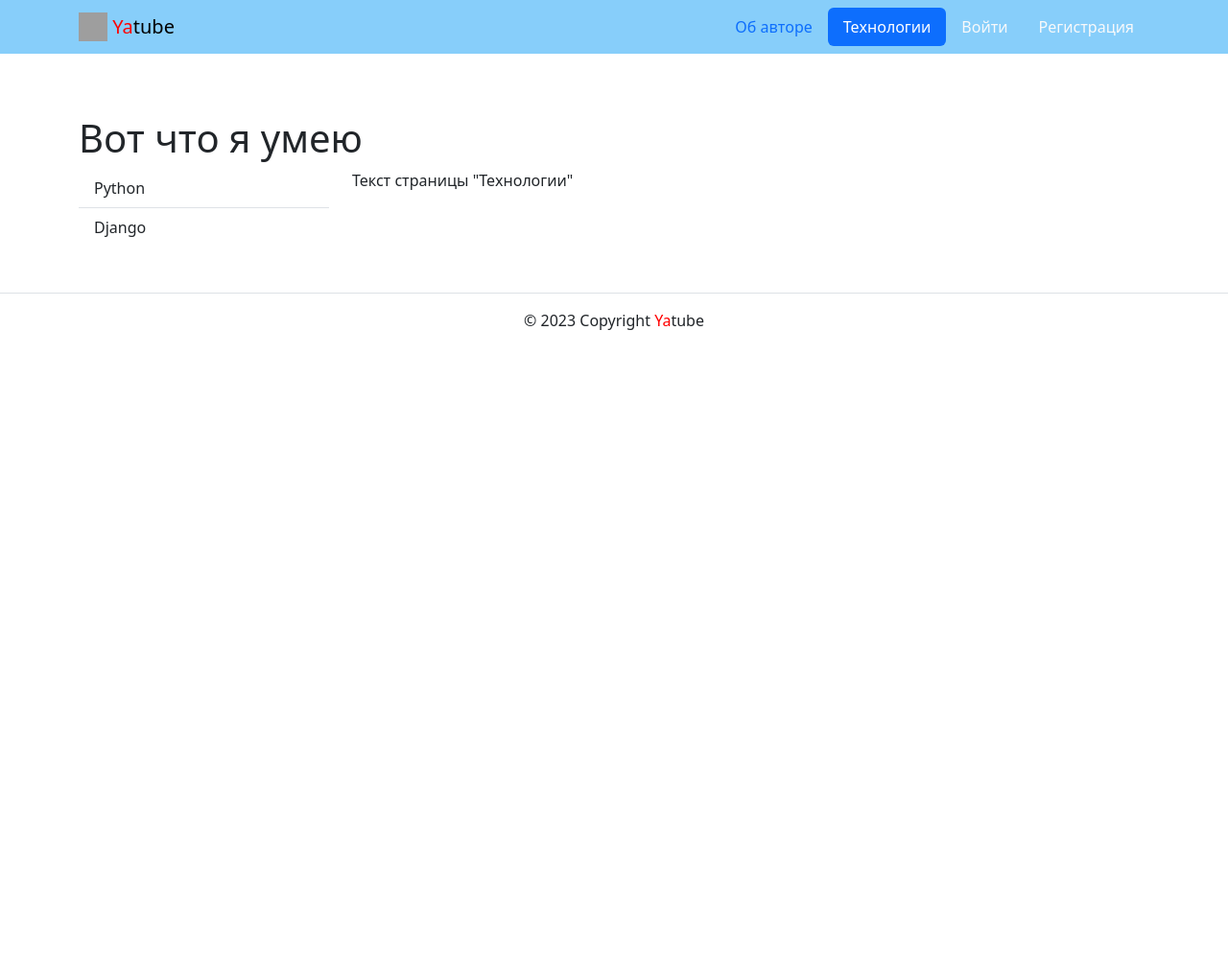
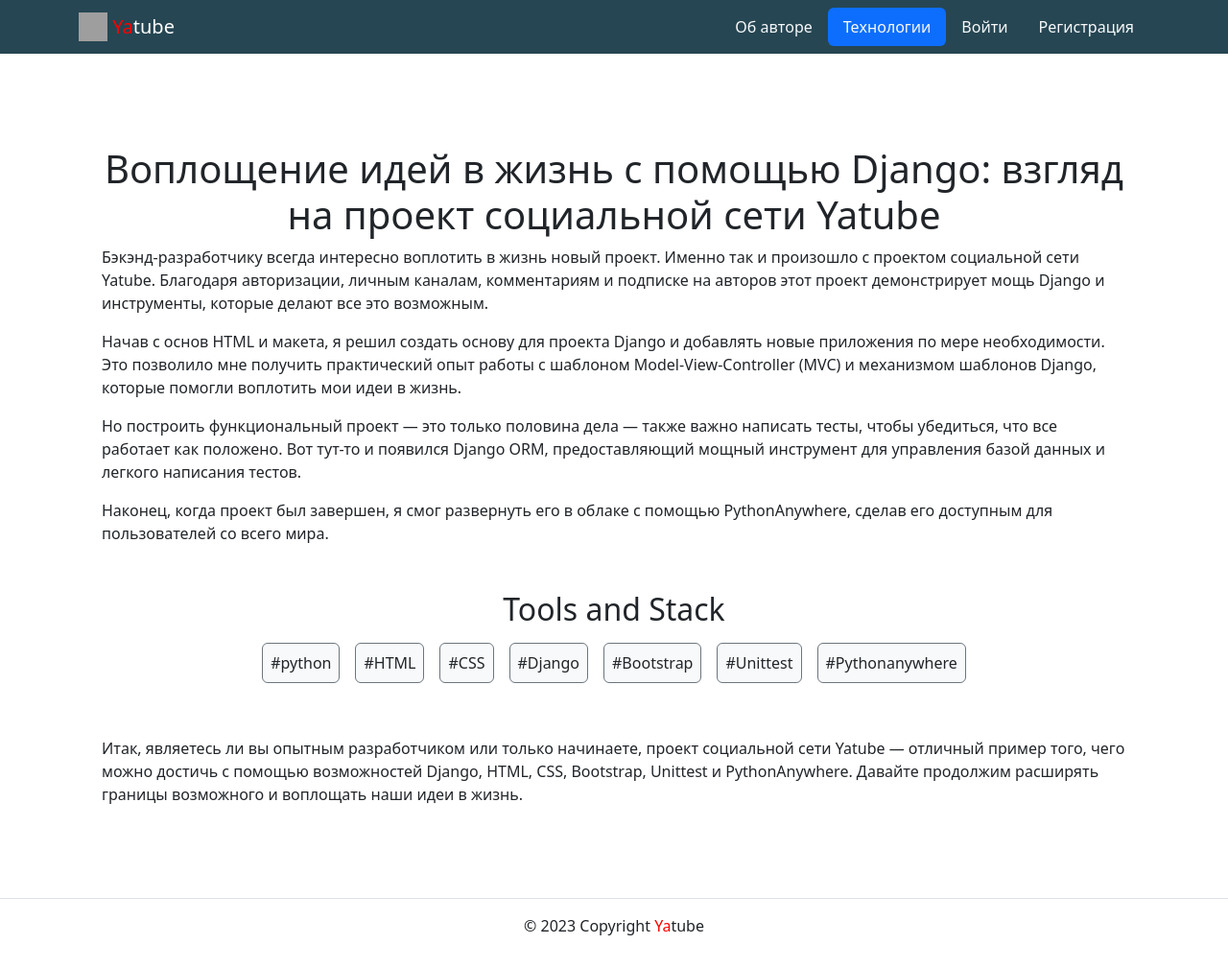
Before and after one commit to AI-Stratov/Yatube-blogpost-project, a Django app: page /about/tech/ in a window 1280 px wide. Shown: the whole page at 96% size. Before the commit the page ends 344 px from the top, so only its background shows below. Run offline with Django 3.2, Linux system fonts and the light colour scheme; some libraries are stand-ins or nearby versions; grey boxes are pictures that could not be loaded.

Commit message:
templates: new styles

```diff
--- a/yatube/posts/models.py
+++ b/yatube/posts/models.py
@@ -78,13 +78,13 @@
     user = models.ForeignKey(
         User,
         on_delete=models.CASCADE,
-        verbose_name='Автор',
+        verbose_name='Подписчик',
         related_name='follower',
     )
     author = models.ForeignKey(
         User,
         on_delete=models.CASCADE,
-        verbose_name='Подписчик',
+        verbose_name='Автор',
         related_name='following'
     )
 
--- a/yatube/templates/about/tech.html
+++ b/yatube/templates/about/tech.html
@@ -3,16 +3,23 @@
   Технологии
 {% endblock title %}
 {% block content %}
-  <div class="row">
-    <h1>Вот что я умею</h1>
-    <aside class="col-12 col-md-3">
-      <ul class="list-group list-group-flush">
-        <li class="list-group-item">Python</li>
-        <li class="list-group-item">Django</li>
-      </ul>
-    </aside>
-    <article class="col-12 col-md-9">
-      <p>Текст страницы "Технологии"</p>
-    </article>
+  <div class="container my-5">
+    <div class="container my-5">
+      <h1 class="text-center">Воплощение идей в жизнь с помощью Django: взгляд на проект социальной сети Yatube</h1>
+      <p>Бэкэнд-разработчику всегда интересно воплотить в жизнь новый проект. Именно так и произошло с проектом социальной сети Yatube. Благодаря авторизации, личным каналам, комментариям и подписке на авторов этот проект демонстрирует мощь Django и инструменты, которые делают все это возможным.</p>
+      <p>Начав с основ HTML и макета, я решил создать основу для проекта Django и добавлять новые приложения по мере необходимости. Это позволило мне получить практический опыт работы с шаблоном Model-View-Controller (MVC) и механизмом шаблонов Django, которые помогли воплотить мои идеи в жизнь.</p>
+      <p>Но построить функциональный проект — это только половина дела — также важно написать тесты, чтобы убедиться, что все работает как положено. Вот тут-то и появился Django ORM, предоставляющий мощный инструмент для управления базой данных и легкого написания тестов.</p>
+      <p>Наконец, когда проект был завершен, я смог развернуть его в облаке с помощью PythonAnywhere, сделав его доступным для пользователей со всего мира.</p>
+      <h2 class="text-center mt-5">Tools and Stack</h2>
+      <div class="d-flex justify-content-center mb-5">
+        <div class="p-2 bg-light border border-secondary rounded m-2">#python</div>
+        <div class="p-2 bg-light border border-secondary rounded m-2">#HTML</div>
+        <div class="p-2 bg-light border border-secondary rounded m-2">#CSS</div>
+        <div class="p-2 bg-light border border-secondary rounded m-2">#Django</div>
+        <div class="p-2 bg-light border border-secondary rounded m-2">#Bootstrap</div>
+        <div class="p-2 bg-light border border-secondary rounded m-2">#Unittest</div>
+        <div class="p-2 bg-light border border-secondary rounded m-2">#Pythonanywhere</div>
+      </div>
+      <p>Итак, являетесь ли вы опытным разработчиком или только начинаете, проект социальной сети Yatube — отличный пример того, чего можно достичь с помощью возможностей Django, HTML, CSS, Bootstrap, Unittest и PythonAnywhere. Давайте продолжим расширять границы возможного и воплощать наши идеи в жизнь.</p>
   </div>
 {% endblock content %}
--- a/yatube/templates/base.html
+++ b/yatube/templates/base.html
@@ -19,6 +19,15 @@
     <meta name="msapplication-TileColor" content="#000">
     <meta name="theme-color" content="#ffffff">
     <link rel="stylesheet" href="{% static 'css/bootstrap.min.css' %}">
+
+    <script src="https://code.jquery.com/jquery-3.6.0.min.js"
+    integrity="sha256-/xUj+3OJU5yExlq6GSYGSHk7tPXikynS7ogEvDej/m4="
+    crossorigin="anonymous">
+    </script>
+    <script src="https://cdnjs.cloudflare.com/ajax/libs/popper.js/2.6.0/umd/popper.min.js" integrity="sha512-BmM0/BQlqh02wuK5Gz9yrbe7VyIVwOzD1o40yi1IsTjriX/NGF37NyXHfmFzIlMmoSIBXgqDiG1VNU6kB5dBbA==" crossorigin="anonymous">
+    </script>
+    <script src="https://stackpath.bootstrapcdn.com/bootstrap/4.5.2/js/bootstrap.min.js" integrity="sha384-B4gt1jrGC7Jh4AgTPSdUtOBvfO8shuf57BaghqFfPlYxofvL8/KUEfYiJOMMV+rV" crossorigin="anonymous"></script>
+
     <title>
       {% block title %}
       {% endblock title %}
--- a/yatube/templates/includes/header.html
+++ b/yatube/templates/includes/header.html
@@ -1,6 +1,6 @@
 {% load static %}
 <header>
-  <nav class="navbar navbar-light" style="background-color: lightskyblue">
+  <nav class="navbar navbar-dark" style="background-color: #264653;">
     <div class="container">
       <a class="navbar-brand" href="{% url 'posts:index' %}">
         <img src="{% static 'img/logo.png' %}" width="30" height="30" class="d-inline-block align-top" alt="">
@@ -9,23 +9,14 @@
       <ul class="nav nav-pills">
         {% with request.resolver_match.view_name as view_name %}
         <li class="nav-item">
-          <a class="nav-link {% if view_name  == 'about:author' %}active{% endif %}" href="{% url 'about:author' %}">Об авторе</a>
+          <a class="nav-link link-light {% if view_name  == 'about:author' %}active{% endif %}" href="{% url 'about:author' %}">Об авторе</a>
         </li>
         <li class="nav-item">
-          <a class="nav-link {% if view_name  == 'about:tech' %}active{% endif %}" href="{% url 'about:tech' %}">Технологии</a>
+          <a class="nav-link link-light {% if view_name  == 'about:tech' %}active{% endif %}" href="{% url 'about:tech' %}">Технологии</a>
         </li>
         {% if user.is_authenticated %}
         <li class="nav-item">
-          <a class="nav-link {% if view_name  == 'posts:post_create' %}active{% endif %}" href="{% url  'posts:post_create' %}">Новая запись</a>
-        </li>
-        <li class="nav-item">
-          <a class="nav-link {% if view_name  == 'posts:profile' %}active{% endif %}" href="{% url  'posts:profile' user %}">{{ user.username }}</a>
-        </li>
-        <li class="nav-item">
-          <a class="nav-link link-light {% if view_name  == 'users:password_change' %}active{% endif %}" href="{% url 'users:password_change' %}">Изменить пароль</a>
-        </li>
-        <li class="nav-item">
-          <a class="nav-link link-light {% if view_name  == 'users:logout' %}active{% endif %}" href="{% url 'users:logout' %}">Выйти</a>
+          <a class="nav-link link-light {% if view_name  == 'posts:post_create' %}active{% endif %}" href="{% url  'posts:post_create' %}">Новая запись</a>
         </li>
         {% else %}
         <li class="nav-item">
@@ -36,6 +27,23 @@
         </li>
         {% endif %}
         {% endwith %}
+        {% if user.is_authenticated %}
+        <div class="dropdown">
+          <button class="btn btn-secondary dropdown-toggle" type="button" id="dropdownMenuButton" data-toggle="dropdown">Настройки
+          </button>
+          <ul class="dropdown-menu dropdown-menu-dark">
+            <li>
+              <a class="dropdown-item {% if view_name  == 'posts:profile' %} active {% endif %}" href="{% url 'posts:profile' user %}">Профиль</a>
+            </li>
+            <li>
+              <a class="dropdown-item {% if view_name  == 'users:password_change' %} active {% endif %}" href="{% url 'users:password_change' %}">Изменить пароль</a>
+            </li>
+            <li>
+              <a class="dropdown-item {% if view_name  == 'users:logout' %} active {% endif %}" href="{% url 'users:logout' %}">Выйти</a>
+            </li>
+          </ul>
+        {% endif %}
+        </div>
       </ul>
     </div>
   </nav>
--- a/yatube/templates/posts/follow.html
+++ b/yatube/templates/posts/follow.html
@@ -1,6 +1,7 @@
 {% extends 'base.html' %}
 {% block title %}Подписки{% endblock title %}
 {% block content %}
+    <h2>Последние обновления в ваших подписках</h2>
     {% include 'posts/includes/switcher.html' %}
     {% for post in page_obj %}
         {% include 'posts/includes/post_item.html' %}
--- a/yatube/templates/posts/includes/paginator.html
+++ b/yatube/templates/posts/includes/paginator.html
@@ -1,5 +1,5 @@
 {% if page_obj.has_other_pages %}
-  <nav aria-label="Page navigation" class="my-5">
+  <nav class="my-5 d-flex justify-content-center">
     <ul class="pagination">
       {% if page_obj.has_previous %}
         <li class="page-item">
--- a/yatube/templates/posts/includes/post_item.html
+++ b/yatube/templates/posts/includes/post_item.html
@@ -1,7 +1,7 @@
 {% load thumbnail %}
 <div class="card mb-3 mt-1 shadow">
     <a href="{% url 'posts:post_detail' post.pk %}">
-        {% thumbnail post.image "960x339" crop="center" upscale=True as im %}
+        {% thumbnail post.image "700x350" crop="center" upscale=True as im %}
         <img class="card-img my-2" src="{{ im.url }}">
     {% endthumbnail %}
 </a>
--- a/yatube/yatube/settings.py
+++ b/yatube/yatube/settings.py
@@ -11,7 +11,7 @@
 
 
 # SECURITY WARNING: don't run with debug turned on in production!
-DEBUG = False
+DEBUG = True
 
 ALLOWED_HOSTS = [
     "localhost",
@@ -131,7 +131,7 @@
 
 # Static files (CSS, JavaScript, Images)
 # https://docs.djangoproject.com/en/2.2/howto/static-files/
-STATIC_URL = "/static/"
+STATIC_URL = "/yatube/static/"
 STATICFILES_DIRS = [os.path.join(BASE_DIR, 'static')]
 
 MEDIA_URL = '/media/'
--- a/yatube/yatube/urls.py
+++ b/yatube/yatube/urls.py
@@ -14,3 +14,8 @@
 handler404 = 'core.views.page_not_found'
 handler403 = 'core.views.csrf_failure'
 handler500 = 'core.views.server_error'
+
+if settings.DEBUG:
+    urlpatterns += static(
+        settings.MEDIA_URL, document_root=settings.MEDIA_ROOT
+    )
```
Also changed, not shown: requirements.txt (+19 -2 lines), yatube/templates/about/author.html (+11 -5 lines), yatube/templates/posts/includes/profile_item.html (+6 -6 lines), yatube/templates/posts/index.html (+4 -5 lines).
